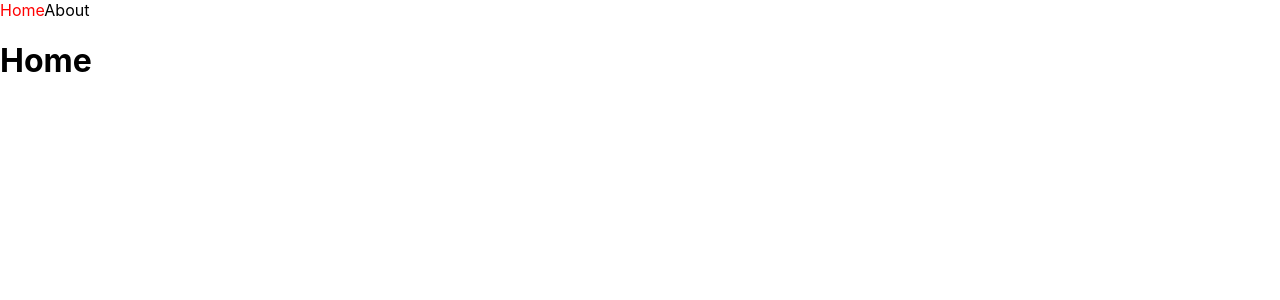
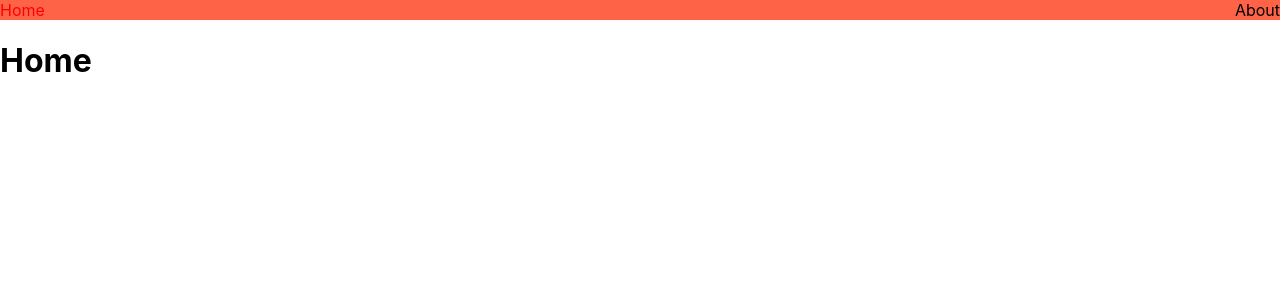
Before and after one commit to jyp90/nextjs-intro, a Next.js app: page / in a window 1280 px wide. Shown: the top 300 px of the page. Built offline with nearby package versions, Linux system fonts and the light colour scheme.

Commit message:
CSS Modules

```diff
--- a/components/NavBars.js
+++ b/components/NavBars.js
@@ -1,11 +1,12 @@
 import Link from 'next/link';
 import { useRouter } from 'next/router';
+import styles from "./NavBars.module.css"
 
 export default function NavBars() {
     const router = useRouter();
     console.log(router);
 
-    return <nav>
+    return <nav className={styles.nav}>
         <Link style={{color: "red"}} href="/">
             <a style={{ color: router.pathname === '/' ? 'red' : 'blue'}}>Home</a>
             </Link>
--- /dev/null
+++ b/components/NavBars.module.css
@@ -0,0 +1,5 @@
+.nav {
+    display: flex;
+    justify-content: space-between;
+    background-color: tomato;
+}
```
